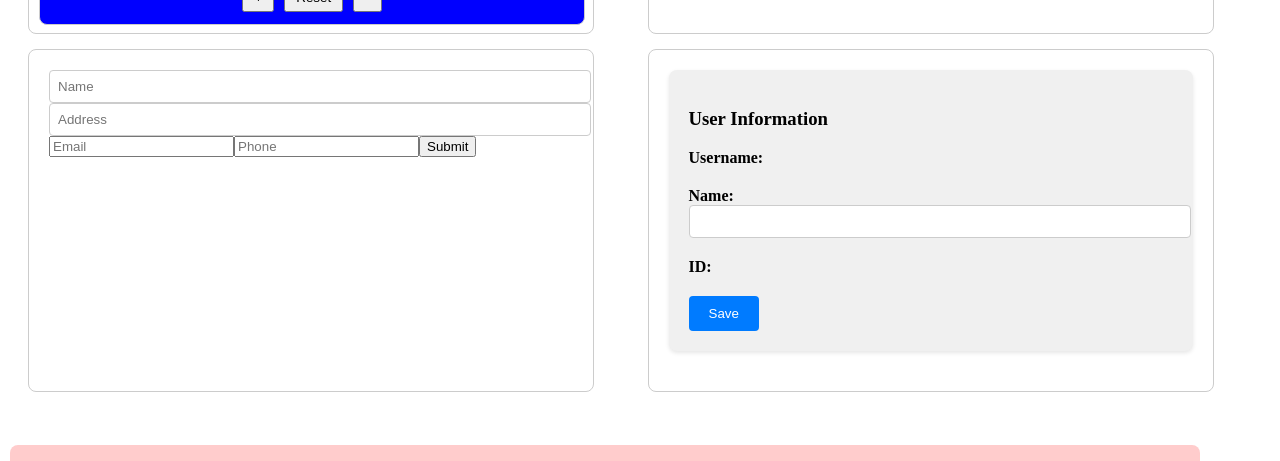
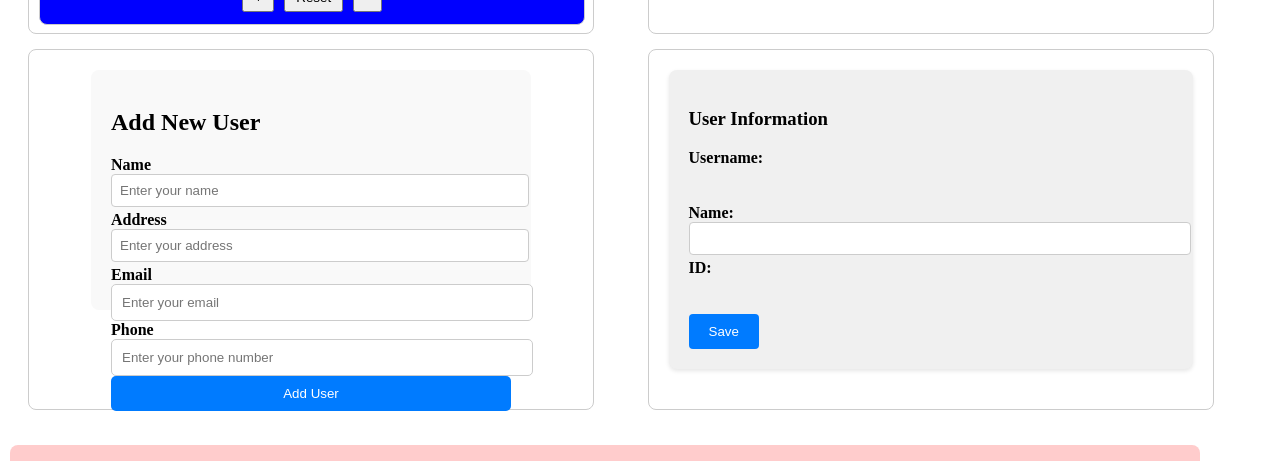
Before and after one commit to bhanuteja-09/Web-App-With-React, a React (Create React App) app: page / in a window 1280 px wide. Shown: the part 175-636 px from the top of the page. Built offline with nearby package versions, Linux system fonts and the light colour scheme.

Commit message:
Modifying the Form

```diff
--- /dev/null
+++ b/src/components/UserDataForm.css
@@ -0,0 +1,48 @@
+.user-form {
+  max-width: 400px;
+  margin: 0 auto;
+  padding: 20px;
+  background-color: #f9f9f9;
+  border-radius: 8px;
+  height: 200px;
+
+}
+
+.user-form h2 {
+  margin-bottom: 20px;
+}
+
+.form-group {
+  margin-bottom: 15px;
+  height: 35px;
+}
+
+.form-group label {
+  display: block;
+  /* margin-bottom: -35px; */
+  font-weight: bold;
+}
+
+.form-group input {
+  width: 100%;
+  padding: 10px;
+  border: 1px solid #ccc;
+  border-radius: 5px;
+  /* margin-bottom: -45px; */
+}
+
+.submit-btn {
+  display: block;
+  width: 100%;
+  padding: 10px;
+  background-color: #007bff;
+  color: #fff;
+  border: none;
+  border-radius: 5px;
+  cursor: pointer;
+  transition: background-color 0.3s;
+}
+
+.submit-btn:hover {
+  background-color: #0056b3;
+}
--- a/src/components/UserDataForm.js
+++ b/src/components/UserDataForm.js
@@ -1,10 +1,8 @@
-// UserDataForm.js
-
 import React, { useState } from 'react';
+import './UserDataForm.css'; // Import CSS file for styling
 
 const UserDataForm = () => {
   const [userData, setUserData] = useState({
-    id: '',
     name: '',
     address: '',
     email: '',
@@ -21,12 +19,22 @@ const UserDataForm = () => {
 
   const handleSubmit = (e) => {
     e.preventDefault();
-    const userId = generateUserId(); // Implement your logic for generating user ID
-    // Save data to local storage or Redux Toolkit
+    const userId = generateUserId();
+    saveUserData(userId);
+    clearFormData();
+  };
+
+  const generateUserId = () => {
+    // Implement your logic for generating unique user ID
+    return 'userId'; // Example: You can use UUID library or timestamp
+  };
+
+  const saveUserData = (userId) => {
     localStorage.setItem(userId, JSON.stringify(userData));
-    // Clear form data after submission
+  };
+
+  const clearFormData = () => {
     setUserData({
-      id: '',
       name: '',
       address: '',
       email: '',
@@ -34,42 +42,58 @@ const UserDataForm = () => {
     });
   };
 
-  const generateUserId = () => {
-    // Implement your logic for generating unique user ID
-    return 'userId'; // Example: You can use UUID library or timestamp
-  };
-
   return (
-    <form onSubmit={handleSubmit}>
+    <form className="user-form" onSubmit={handleSubmit}>
+      <h2>Add New User</h2>
+      <div className="form-group">
+        <label htmlFor="name">Name</label>
         <input
           type="text"
+          id="name"
           name="name"
           value={userData.name}
           onChange={handleChange}
-        placeholder="Name"
+          placeholder="Enter your name"
+          required
         />
+      </div>
+      <div className="form-group">
+        <label htmlFor="address">Address</label>
         <input
           type="text"
+          id="address"
           name="address"
           value={userData.address}
           onChange={handleChange}
-        placeholder="Address"
+          placeholder="Enter your address"
+          required
         />
+      </div>
+      <div className="form-group">
+        <label htmlFor="email">Email</label>
         <input
           type="email"
+          id="email"
           name="email"
           value={userData.email}
           onChange={handleChange}
-        placeholder="Email"
+          placeholder="Enter your email"
+          required
         />
+      </div>
+      <div className="form-group">
+        <label htmlFor="phone">Phone</label>
         <input
           type="tel"
+          id="phone"
           name="phone"
           value={userData.phone}
           onChange={handleChange}
-        placeholder="Phone"
+          placeholder="Enter your phone number"
+          required
         />
-      <button type="submit">Submit</button>
+      </div>
+      <button type="submit" className="submit-btn">Add User</button>
     </form>
   );
 };
```
Lines whose indentation alone changed are shown as unchanged.
